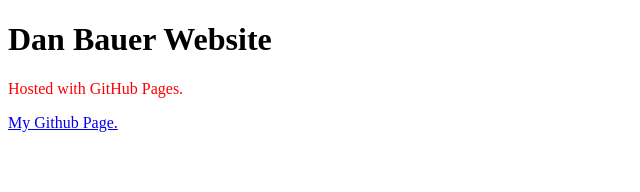
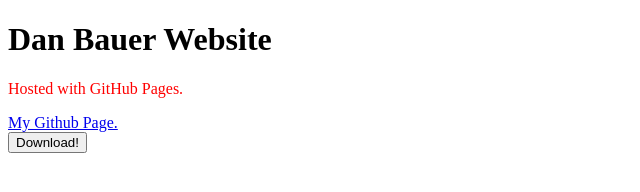
Before and after one commit to dbaues/dbaues.github.io, a plain HTML site: page index.html in a window 1280 px wide. Shown: the whole page, without its empty margins (0-640 px from the left). Drawn offline with Linux system fonts and the light colour scheme.

Commit message:
add download

```diff
--- a/index.html
+++ b/index.html
@@ -12,5 +12,8 @@
         <a href="https://github.com/dbaues" target="_blank">
             My Github Page.
         </a>
+        <form method="get" action="gh_icon.png">
+            <button type="submit">Download!</button>
+         </form>
     </body>
 </html>
```
